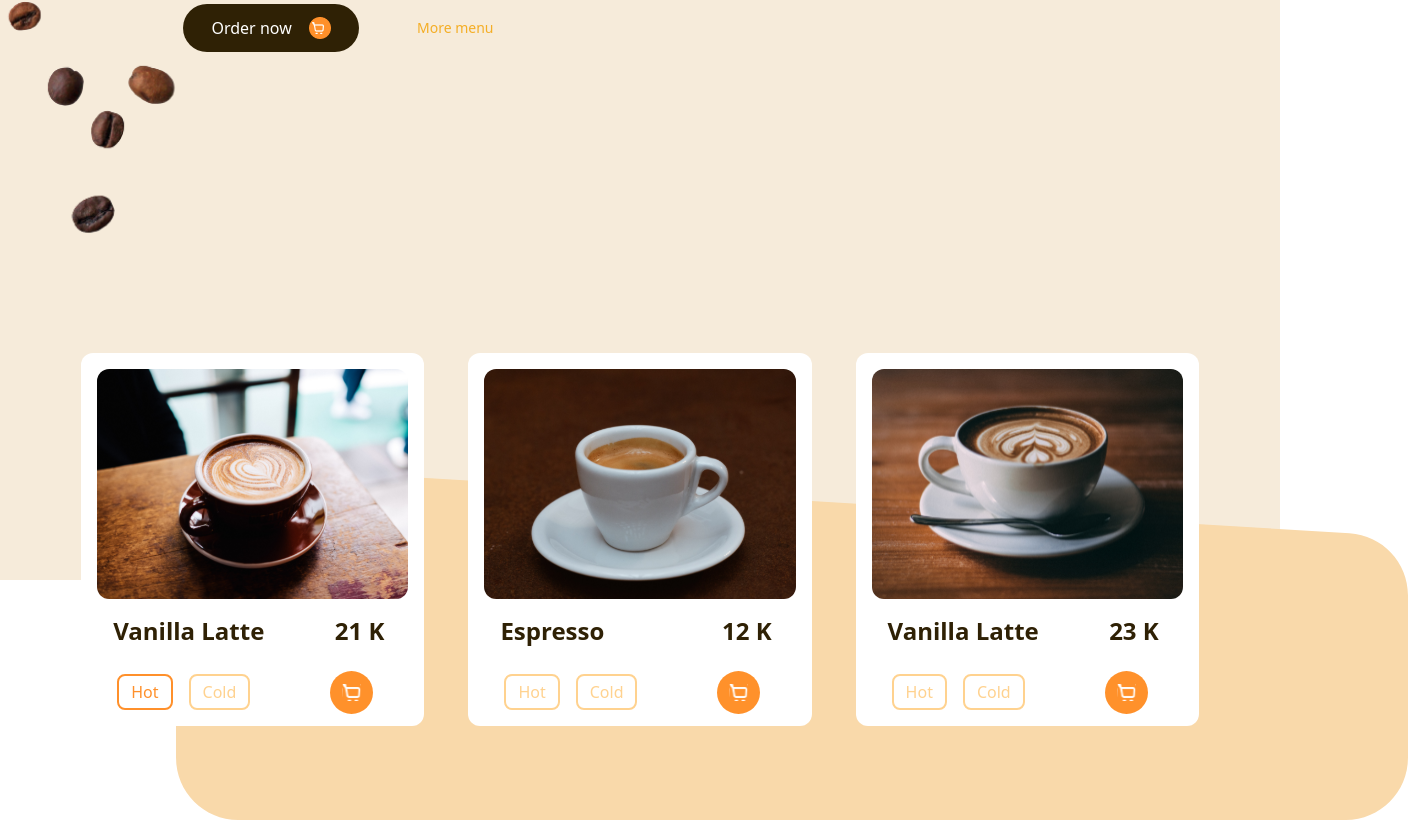
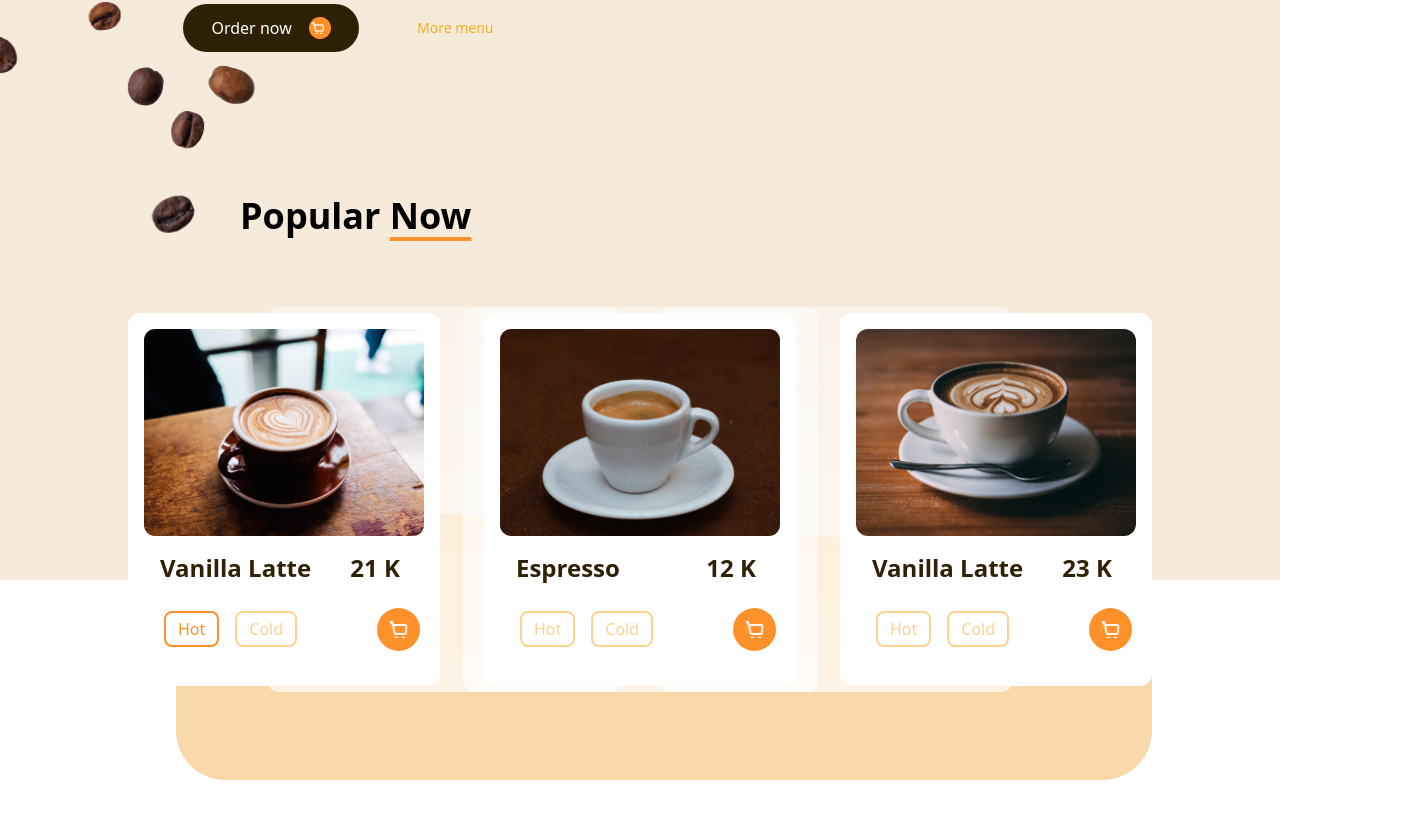
Before and after one commit to rikimario/Cafe-Street-Landing-Page, a React (Vite) app: page / in a window 1280 px wide. Shown: the part 780-1620 px from the top of the page, 1408 px wide, since content can reach past the window. Built offline with nearby package versions, Linux system fonts and the light colour scheme.

Commit message:
add popular title

```diff
--- a/src/components/Home.jsx
+++ b/src/components/Home.jsx
@@ -32,7 +32,7 @@ export default function Hero() {
 
         <div>
           <img
-            className="absolute top-[40rem] right-[67rem]"
+            className="absolute top-[40rem] right-[62rem]"
             src={CoffeeBeans}
             alt="coffee beans"
           />
--- a/src/components/Popular.jsx
+++ b/src/components/Popular.jsx
@@ -3,15 +3,25 @@ import VanillaLatte from "../assets/imgs/vanilla-latte-popular.svg";
 import Espresso from "../assets/imgs/espresso-popular.svg";
 import HazelnutLatte from "../assets/imgs/hazelnut-latte-popular.svg";
 import ShoppingCartPop from "../assets/imgs/popular-shopping-cart.svg";
+import PopularBlur from "../assets/imgs/popular-blur.svg";
 
 export default function Popular() {
   return (
-    <section className="relative px-32 bottom-80">
-      <div className="flex items-end h-[35rem]">
+    <section className="relative px-32 bottom-96">
+      <h2 className="text-4xl font-bold h-6 pl-28 ">
+        Popular{" "}
+        <span className="underline underline-offset-8 decoration-4 decoration-[#FF902B]">
+          Now
+        </span>
+      </h2>
+      <div className="relative flex items-end h-[35rem]">
         <img className="absolute pl-12" src={PopularRec} alt="shape" />
 
         <div className="absolute inset-0 flex items-center justify-center gap-11">
-          <div className="w-[21.45rem] h-[23.313rem] bg-[#fff] p-4 rounded-xl z-50">
+          <img className="absolute" src={PopularBlur} alt="" />
+          <img className="absolute left-[8.7rem]" src={PopularBlur} alt="" />
+          <img className="absolute right-[8.7rem]" src={PopularBlur} alt="" />
+          <div className="relative w-[21.45rem] h-[23.313rem] bg-[#fff] p-4 rounded-xl">
             <img className="w-full" src={VanillaLatte} alt="vanilla latte" />
             <div className="flex justify-between items-center text-2xl font-semibold text-[#2F2105]">
               <h2 className="pl-4 py-4">Vanilla Latte</h2>
```
Also changed, not shown: src/assets/imgs/popular-blur.svg (added), src/components/HowTo.jsx (added).
